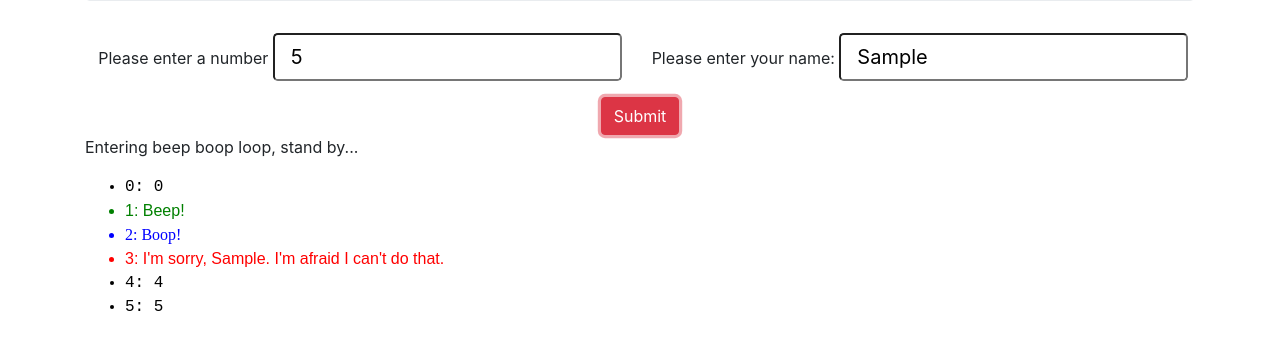
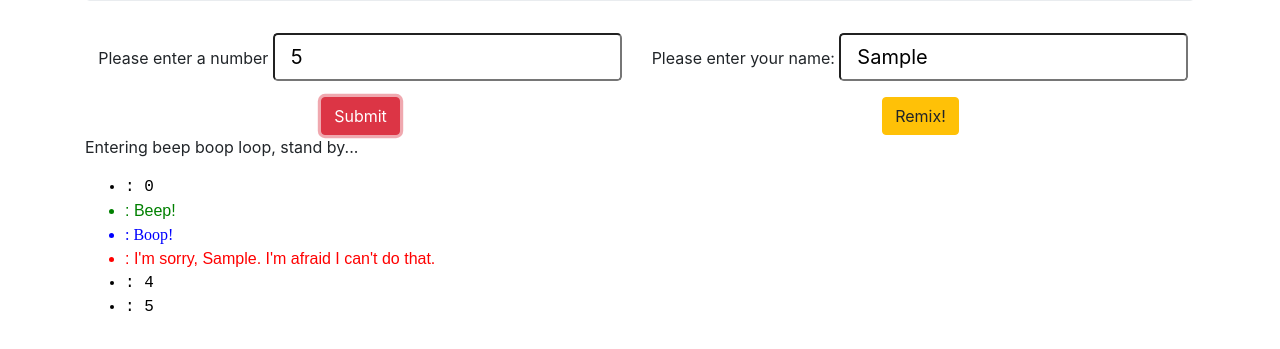
Before and after one commit to nhhor/beep-boop, a plain HTML site: page index.html in a window 1280 px wide. Both pictures are taken after typing "5", "Sample" into the empty fields and a click on the button "Submit". Shown: the part 183-532 px from the top of the page. Drawn offline with Linux system fonts and the light colour scheme.

Commit message:
add remix button with js to reviese array and reprint in dom.

```diff
--- a/css/styles.css
+++ b/css/styles.css
@@ -5,6 +5,10 @@
 .btn {
   margin-left: auto;
   margin-right: auto;
+}
+
+.remixButton {
+  display: none;
 }
 
 .resultSection {
--- a/index.html
+++ b/index.html
@@ -27,6 +27,7 @@
       </div>
       <div class="form-row">
         <button class="btn btn-danger" type="submit">Submit</button>
+        <button class="btn btn-warning remixButton" type="button">Remix!</button>
       </div>
 
     </form>
--- a/js/scripts.js
+++ b/js/scripts.js
@@ -25,8 +25,8 @@ function numberBeepBoop(numberInput) {
       beepBoopArray.push(number);
     }
   });
+
   console.log("beepBoopArray: ",beepBoopArray);
-
   return beepBoopArray;
 }
 
@@ -36,46 +36,86 @@ $(document).ready(function(){
   $("#userForm").submit(function(event){
     event.preventDefault();
 
-    setTimeout(function(){
-      alert("test");
-    }, 5000);
-
+    // setTimeout(function(){
+      //   alert("test");
+      // }, 0);
 
       $(".resultSection").slideUp(500);
+
       // REMOVE ALL CHILDREN OF RESULT-LIST ON NEW SUBMIT:
       $("#resultList").children().remove();
-
 
       // CAPTURE USER'S NUMBER:
       var numberInput = parseInt($("#userNumber").val());
       var nameInput = $("#userName").val();
 
-
       // CALL BUSINESS LOGIC TO RETURN ARRAY:
       numberBeepBoop(numberInput);
 
+      console.log("beepBoopArray: ",beepBoopArray);
+
       // RETURN ARRAY TO DOM:
-    beepBoopArray.forEach(function(number,index){
+      function printArray(array){
+        array.forEach(function(number,index){
           if (number === "I'm sorry, Dave. I'm afraid I can't do that.") {
             if (nameInput === "") {
-          $("#resultList").append("<li class='dave'>"+index+": "+number+"</li>");
+              $("#resultList").append("<li class='dave'>"+": "+number+"</li>");
             }
             else {
-          $("#resultList").append("<li class='dave'>"+index+": "+number.slice(0,11)+nameInput+number.slice(-29,number.length)+"</li>");
+              $("#resultList").append("<li class='dave'>"+": "+number.slice(0,11)+nameInput+number.slice(-29,number.length)+"</li>");
             }
           }
           else if (number === "Boop!") {
-        $("#resultList").append("<li class='boop'>"+index+": "+number+"</li>");
+            $("#resultList").append("<li class='boop'>"+": "+number+"</li>");
           }
           else if (number === "Beep!") {
-        $("#resultList").append("<li class='beep'>"+index+": "+number+"</li>");
+            $("#resultList").append("<li class='beep'>"+": "+number+"</li>");
           }
           else {
-        $("#resultList").append("<li class='normal'>"+index+": "+number+"</li>");
+            $("#resultList").append("<li class='normal'>"+": "+number+"</li>");
           }
         });
+      }
+
+      printArray(beepBoopArray);
 
       $(".resultSection").slideDown(1000);
 
+      $(".remixButton").fadeIn(2000);
+
+      $(".remixButton").click(function(){
+        // event.preventDefault();
+        var beepBoopArrayReversed = beepBoopArray.reverse();
+        $("#resultList").children().remove();
+        printArray(beepBoopArrayReversed);
+      });
+
+
+      // WORKING CODE BEFORE TESTS:
+      // beepBoopArray.forEach(function(number,index){
+      //   if (number === "I'm sorry, Dave. I'm afraid I can't do that.") {
+      //     if (nameInput === "") {
+      //       $("#resultList").append("<li class='dave'>"+index+": "+number+"</li>");
+      //     }
+      //     else {
+      //       $("#resultList").append("<li class='dave'>"+index+": "+number.slice(0,11)+nameInput+number.slice(-29,number.length)+"</li>");
+      //     }
+      //   }
+      //   else if (number === "Boop!") {
+      //     $("#resultList").append("<li class='boop'>"+index+": "+number+"</li>");
+      //   }
+      //   else if (number === "Beep!") {
+      //     $("#resultList").append("<li class='beep'>"+index+": "+number+"</li>");
+      //   }
+      //   else {
+      //     $("#resultList").append("<li class='normal'>"+index+": "+number+"</li>");
+      //   }
+      // });
+
+
+
+
+
+
     });
   });
```
Lines whose indentation alone changed are shown as unchanged.
